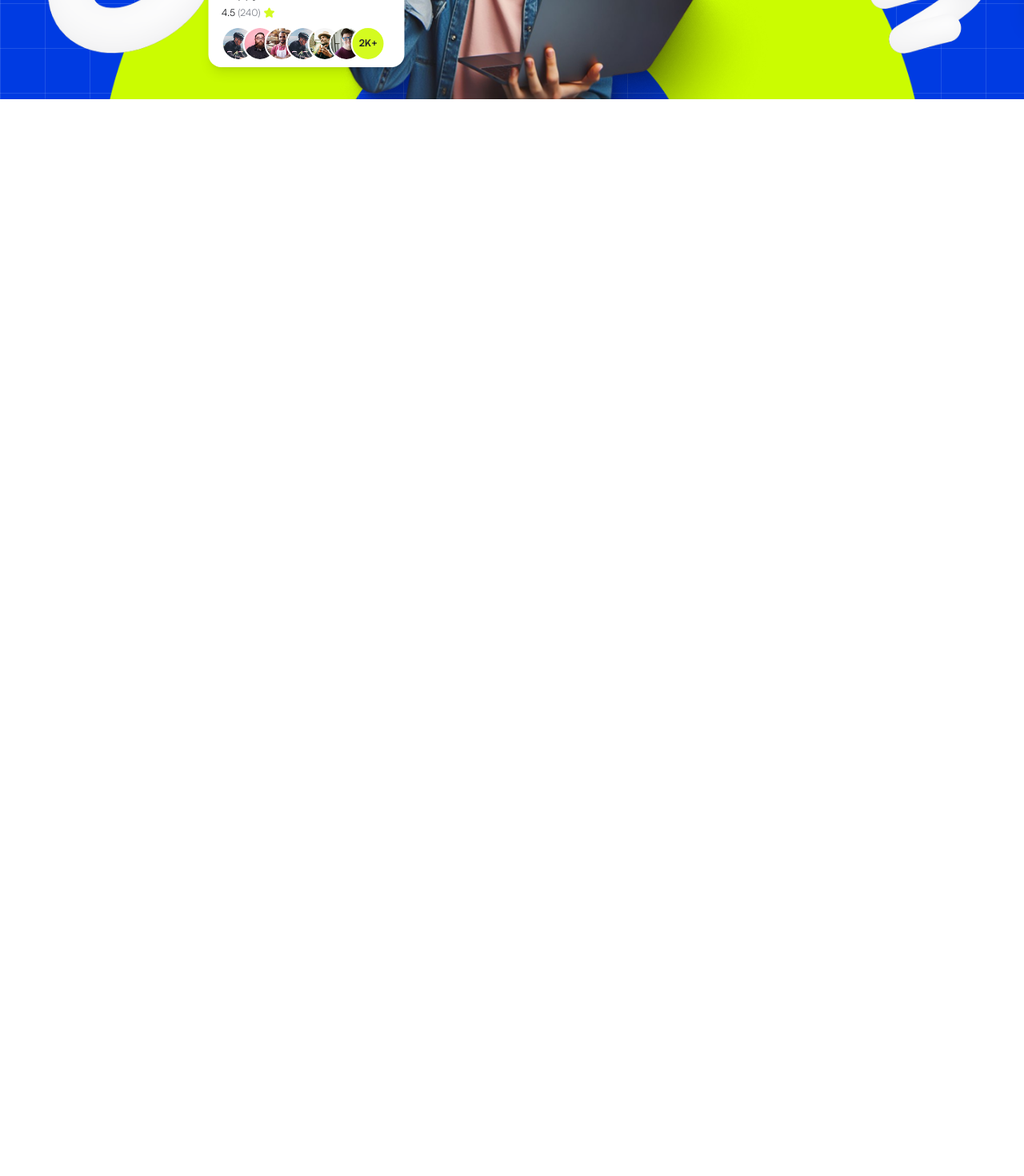
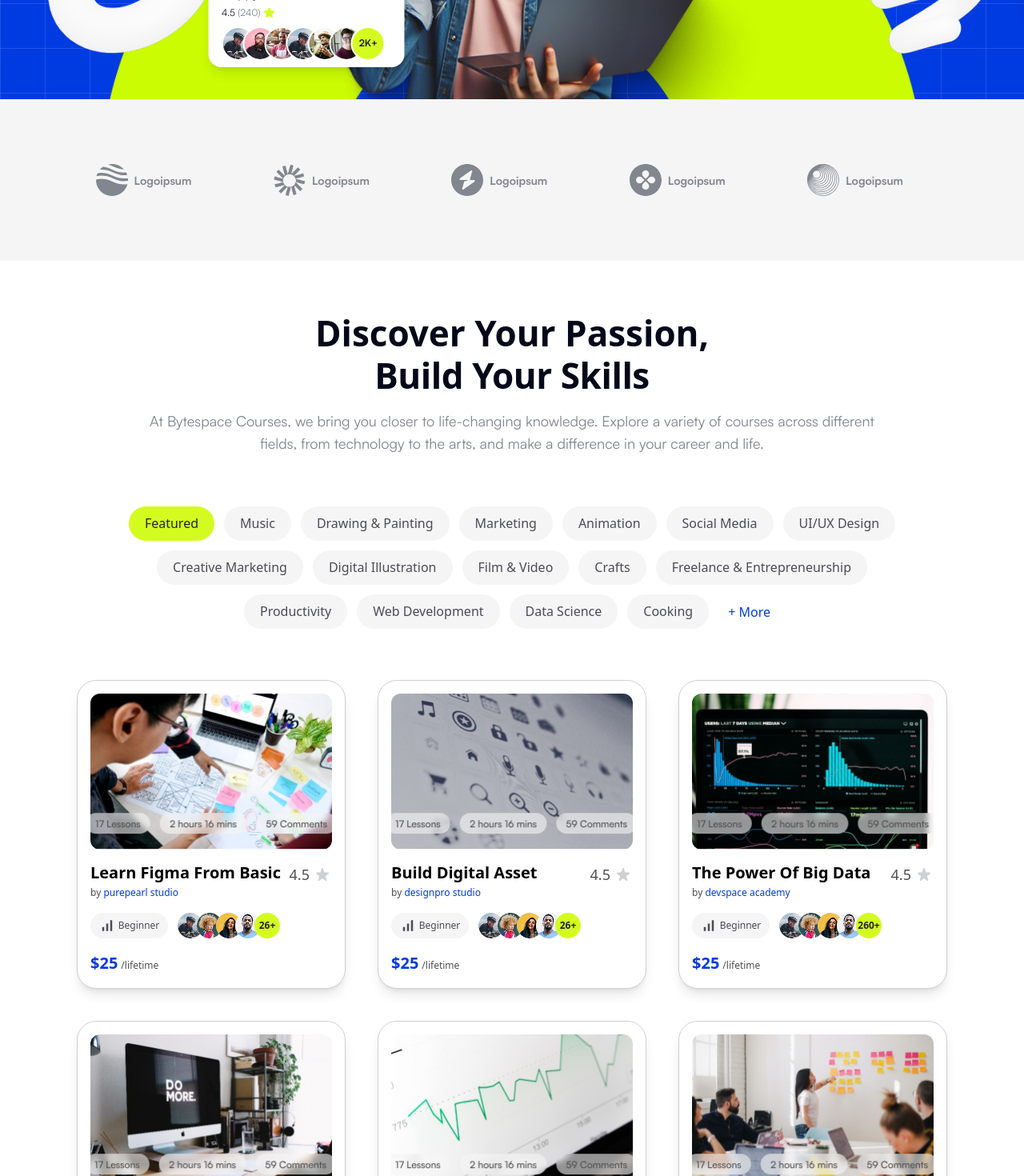
Before and after one commit to Md-Shorif-200/bytespace, a Next.js app: page / in a window 1280 px wide. Shown: the part 780-2250 px from the top of the page at 80% size. Before the commit the page ends 904 px from the top, so only its background shows below. Built offline with nearby package versions, Linux system fonts and the light colour scheme.

Commit message:
make brand-logs and featured-course section responsive

```diff
--- a/src/components/common/Container.tsx
+++ b/src/components/common/Container.tsx
@@ -5,7 +5,7 @@ type ContainerProps = {
 
 const Container = ({ children,className }: ContainerProps) => {
   return (
-    <div className={`w-full max-w-[85%] mx-auto px-4 lg:px-0 ${className}`}>{children}</div>
+    <div className={`w-full max-w-[90%] xl:max-w-[85%] mx-auto   ${className}`}>{children}</div>
   );
 };
 
--- a/src/components/common/CustomTabs.tsx
+++ b/src/components/common/CustomTabs.tsx
@@ -91,7 +91,7 @@ const TabButton = ({
   return (
     <button
       onClick={() => setActiveTab(tab)}
-      className={`h-[43px] rounded-[24px] px-5 text-[16px] font-medium leading-[120%] transition-all cursor-pointer whitespace-nowrap ${
+      className={`  h-[40px] lg:h-[43px] rounded-[24px] px-3 lg:px-5 text-[14px] lg:text-[16px] font-medium leading-[120%] transition-all cursor-pointer whitespace-nowrap ${
         activeTab === tab
           ? "bg-primary text-dark"
           : "bg-[#F5F5F6] text-[#4B4C53] hover:bg-gray-200"
--- a/src/modules/main/HomePage.tsx
+++ b/src/modules/main/HomePage.tsx
@@ -10,8 +10,8 @@ const HomePage = () => {
   return (
     <div>
       <Banner />
-      {/* <BrandLogos /> */}
-      {/* <FeaturedCoures /> */}
+      <BrandLogos />
+      <FeaturedCoures />
       {/* <LearningPath /> */}
       {/* <PlatformOverviewSection /> */}
       {/* <JoinAsCreator /> */}
--- a/src/modules/main/brand-logs/BrandLogos.tsx
+++ b/src/modules/main/brand-logs/BrandLogos.tsx
@@ -7,24 +7,24 @@ const logo_3 = "/image/brand-logos/logoipsum-3.svg";
 const logo_4 = "/image/brand-logos/logoipsum-4.svg";
 const logo_5 = "/image/brand-logos/logoipsum-5.svg";
 
-const logos = [logo_1, logo_2, logo_3, logo_4,logo_5];
+const logos = [logo_1, logo_2, logo_3, logo_4, logo_5];
 
 const BrandLogos = () => {
   return (
-    <section className="bg-[#F5F5F6] w-full h-[202px] mx-auto flex items-center justify-center">
+    <section className="bg-[#F5F5F6] w-full h-[202px]  min-[450px]:h-[180px] md:h-[100px] lg:h-[150px] xl:h-[202px] mx-auto flex items-center lg:justify-center">
       <Container>
-        <div className="flex flex-wrap items-center justify-center gap-6">
+        <div className="grid grid-cols-2 min-[450px]:grid-cols-3 md:grid-cols-5  gap-6">
           {logos.map((logo) => (
             <div
               key={logo}
-              className="flex h-[41px] w-[167px] items-center justify-center gap-2 text-[#82868E]"
+              className="flex h-[41px] lg:w-[167px] items-center justify-center gap-2 text-[#82868E]"
             >
               <Image
                 src={logo}
                 alt="Brand logo"
                 width={40}
                 height={40}
-                className="h-10 w-10"
+                className="h-[30px] w-[30px] sm:h-[40px] sm:w-[40px] md:h-[30px] md:w-[30px] lg:h-[40px] lg:w-[40px]"
               />
               <span className="font-satoshi text-[14px] font-bold">
                 Logoipsum
--- a/src/modules/main/featured-course/FeaturedCoures.tsx
+++ b/src/modules/main/featured-course/FeaturedCoures.tsx
@@ -22,7 +22,7 @@ const FeaturedCourses = () => {
         </div>
 
         {/* Grid Container for Cards */}
-        <div className="mt-16 flex flex-wrap justify-center gap-10">
+        <div className="mt-16 grid grid-cols-1 sm:grid-cols-2 lg:grid-cols-3 gap-4 md:gap-6 lg:gap-8 xl:gap-10">
           {coursesData.map((course) => (
             <FeaturedCourseCard key={course.id} course={course} />
           ))}
--- a/src/modules/main/featured-course/FeaturedCourseCard.tsx
+++ b/src/modules/main/featured-course/FeaturedCourseCard.tsx
@@ -11,7 +11,7 @@ const star_icon = "/image/featured-course/star_icon.svg";
 const FeaturedCourseCard = ({ course }: FeaturedCourseCardProps) => {
   return (
     // Main Card Container
-    <div className="w-[373px] border border-[#CED0D3] rounded-[24px] p-4 bg-white shadow-lg hover:shadow-xl transition-shadow duration-300">
+    <div className=" max-w-[373px] border border-[#CED0D3] rounded-[24px] p-3 xl:p-4 bg-white shadow-lg hover:shadow-xl transition-shadow duration-300">
       {/* Top Image Section with overlay badges */}
       <div className="relative w-full h-[195px] rounded-[12px] overflow-hidden">
         <Image
@@ -25,7 +25,7 @@ const FeaturedCourseCard = ({ course }: FeaturedCourseCardProps) => {
       {/* Course Title & Rating Section */}
       <div className="mt-4 flex items-start justify-between gap-2">
         <div>
-          <h3 className="text-[20px] font-poppins font-bold text-[#000000] leading-tight">
+          <h3 className=" text-[16px] xl:text-[20px] font-poppins font-bold text-[#000000] leading-tight  capitalize">
             {course.title}
           </h3>
           <p className="text-[12px] text-[#4F4F4F] mt-1">
--- a/src/modules/main/featured-course/FeaturedCourseSectionHeading.tsx
+++ b/src/modules/main/featured-course/FeaturedCourseSectionHeading.tsx
@@ -12,11 +12,7 @@ const FeaturedCourseSectionHeading = ({
   return (
     <div className="mx-auto max-w-[917px] text-center mb-16">
       <div className="flex flex-col items-center justify-center">
-        <h2
-          className={`font-poppins font-bold text-[#040819] leading-[1.2] tracking-[-0.01em] text-[44px]`}
-        >
-          {title_1}
-        </h2>
+        <h2 className={`heading_m text-[#040819]`}>{title_1}</h2>
 
         <h2
           className={`font-poppins font-bold text-[#040819] leading-[1.2] tracking-[-0.01em] text-[44px]`}
@@ -24,11 +20,7 @@ const FeaturedCourseSectionHeading = ({
           {title_2}
         </h2>
       </div>
-      <p
-        className={`mt-4 font-satoshi leading-[1.6] text-[#82868E] text-[18px]`}
-      >
-        {description}
-      </p>
+      <p className={` body_l mt-4 text-[#82868E]`}>{description}</p>
     </div>
   );
 };
```
